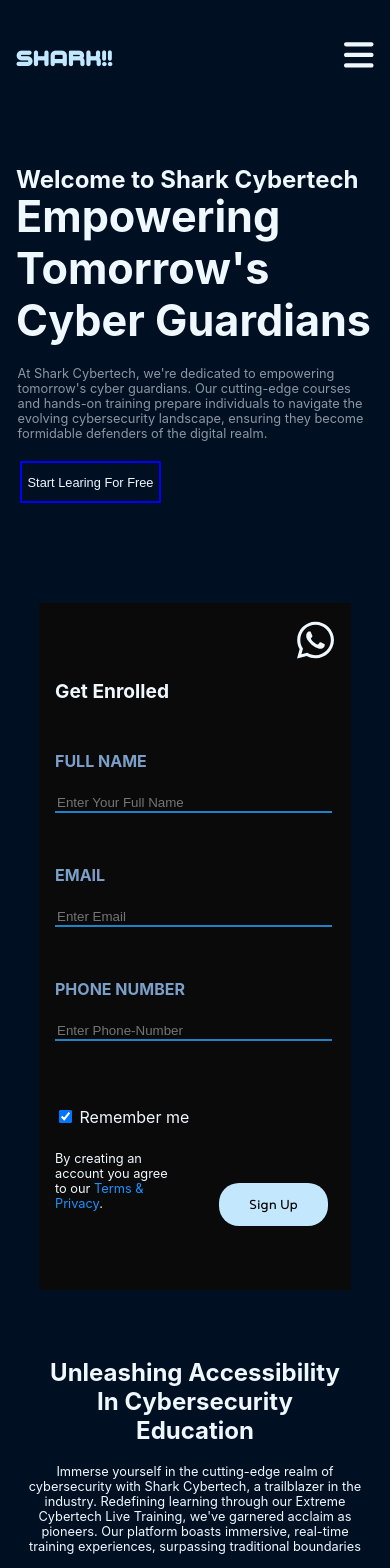
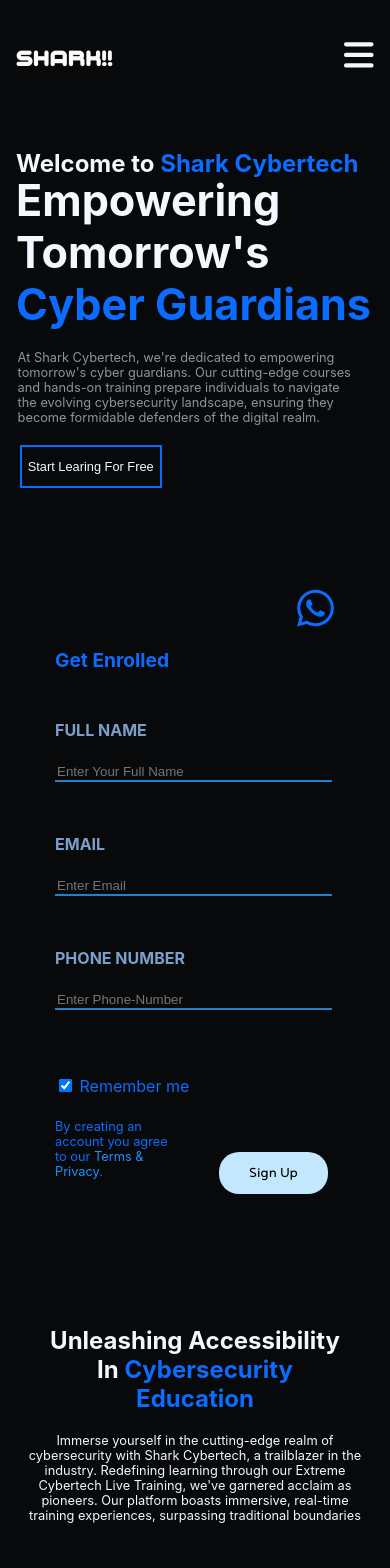
Before and after one commit to AnuragBorisa/SharkLandingPageDemo, a React (Create React App) app in the folder client/: page / in a window 390 px wide. Shown: the top 1568 px of the page. Built offline with nearby package versions, Linux system fonts and the light colour scheme.

Commit message:
uiChanges

```diff
--- a/client/src/App.css
+++ b/client/src/App.css
@@ -60,8 +60,8 @@
   }
 
 .App {
-background-color: #010f23;
-color: aliceblue;
+background-color: #08090a;
+color: #f5f7ff;
 
 overflow: clip; /* use clip instead of hidden */
 }
--- a/client/src/components/Form/Form.css
+++ b/client/src/components/Form/Form.css
@@ -1,13 +1,15 @@
 .formContainer {
 
   width: 35vw;
-
+  border-radius: 20px;
   padding-left: 5rem;
 
   display: flex;
   flex-direction: column;
-
+  background-color: #ffffff00;
+  color: #0b6cff;
  padding-bottom: 3rem;
+ /* box-shadow: 0 0 10px 10px #0b6cff; */
 }
 .form-lables {
   padding: 1rem;
@@ -95,7 +97,7 @@
 }
 @media (max-width: 768px) {
   .formContainer {
-    background-color: #090a09;
+
     margin: 0;
     align-self: center;
     width: 70vw;
--- a/client/src/components/Header/Header.css
+++ b/client/src/components/Header/Header.css
@@ -39,11 +39,16 @@
 
 }
 .logo {
-  color: #c2e8ff;
+  border: 0;
+
+  background-color:  #d4d4d400;
+  color: #fafafa;
+
   font-size: 1.5rem;
   font-family: "DamHeavy";
   justify-self: center;
   padding-bottom: 2%;
+
 }
 .header-logo {
   height: 8vh;
@@ -55,10 +60,11 @@
   border-radius: 20rem;
   width: 30%;
   height: 4vh;
-  background-color: rgba(122, 121, 121, 0.966);
+  background-color:#0b6cff;
   justify-self: center;
   font-size: 1rem;
   border: 0;
+  color: #f5f7ff;
 }
 .header-mobile-view{
 
--- a/client/src/components/MainPage/MainPage.css
+++ b/client/src/components/MainPage/MainPage.css
@@ -11,18 +11,22 @@
 
 
 }
+.main-page-title-color{
+  color: #0b6cff;
+}
 .main-pge-right {
 
   flex-basis: 1;
   display: flex;
   flex-direction: column;
   padding: 1rem;
+  padding-left: 5rem;
 
 }
 .heading {
   padding: 1%;
 
-  width: 80%;
+  width: 90%;
   align-self: center;
 }
 .wel-tag {
@@ -51,14 +55,14 @@
 
     padding: 1%;
     width: 20%;
-    margin-left: 5.5rem;
+    margin-left: 2.3rem;
 }
 .start-learn-btn{
     border-radius: 1px;
     border: 0;
     height: 5vh;
     font-size: 0.8rem;
-    border: 2px solid blue;
+    border: 2px solid  #0b6cff;
     background-color: rgba(240, 248, 255, 0);
     color: aliceblue;
 
@@ -67,7 +71,7 @@
 .main-pge-left {
   padding-right: 2rem;
   flex-basis: 1;
-  padding-top: 1%;
+
 
 
 }
@@ -79,7 +83,9 @@
     margin-top: 1rem;
   }
   .main-pge-right {
-
+    margin: 0;
+    padding: 0;
+    padding-left: 1rem;
     flex-basis: auto;
   }
   .heading {
@@ -93,7 +99,7 @@
     width: 100%;
   }
   .main-para {
-    width: 100%;
+    width: 90%;
   }
   .main-page-btns {
     width: 50%;
@@ -113,6 +119,12 @@
 
 /* Styles for screens smaller than 480px */
 @media (max-width: 480px) {
+  .main-pge-right {
+    margin: 0;
+    padding: 0;
+    padding-left: 1rem;
+    flex-basis: auto;
+  }
   .main-heading {
     font-size: 1.8rem;
   }
--- a/client/src/components/MainPage/MainPage.jsx
+++ b/client/src/components/MainPage/MainPage.jsx
@@ -6,9 +6,8 @@
    <section className='main-pge-container'>
     <div className='main-pge-right'>
     <div className='heading'>
-      <div className='wel-tag'><h1 className='test'>Welcome to Shark Cybertech</h1></div>
-      <div className='main-heading' ><h1  >Empowering Tomorrow's
-     Cyber Guardians </h1></div>
+      <div className='wel-tag'><h1 className='test'>Welcome to <span className='main-page-title-color'>Shark Cybertech</span></h1></div>
+      <div className='main-heading' ><h1  >Empowering Tomorrow's <span className='main-page-title-color' > <br></br>Cyber Guardians </span></h1></div>
      <div className='main-para'> <p>At Shark Cybertech, we're dedicated to empowering tomorrow's cyber guardians. Our cutting-edge courses and hands-on training prepare individuals to navigate the evolving cybersecurity landscape, ensuring they become formidable defenders of the digital realm.</p></div>
 
     </div>
--- a/client/src/components/Promises/Promises.css
+++ b/client/src/components/Promises/Promises.css
@@ -8,6 +8,9 @@
     padding-top: 0;
     padding-bottom: 2rem;
 
+}
+.graident-color{
+  color: #0b6cff;
 }
 .promises-left{
 
--- a/client/src/components/Promises/Promises.jsx
+++ b/client/src/components/Promises/Promises.jsx
@@ -8,8 +8,8 @@
     <section className="promises-container">
       <div className="promises-left">
         <h1 className="promises-heading">Unleashing Accessibility
-In Cybersecurity
-Education</h1>
+In <span className="graident-color"> Cybersecurity
+Education</span></h1>
         <p className="promises-para">Immerse yourself in the cutting-edge realm of cybersecurity with
 Shark Cybertech, a trailblazer in the industry. Redefining learning
 through our Extreme Cybertech Live Training, we've garnered
--- a/client/src/components/Utilites/PromisesCard.css
+++ b/client/src/components/Utilites/PromisesCard.css
@@ -6,10 +6,10 @@
    gap: 2rem;
 }
 .promises-internal{
-    background-color: rgba(243, 243, 243, 0.062);
+    background-color: #f5f7ff;
     width: 12vw;
     height: 17vh;
-
+    color: #101315;
     border-radius: 20px;
     padding: 2rem;
 }
```
